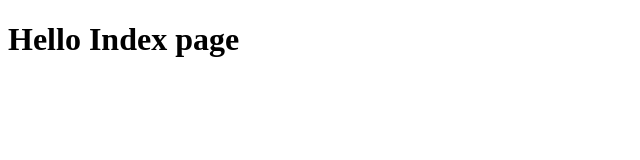
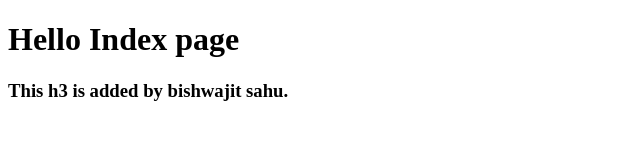
Before and after one commit to BishwajitSahu/GitTest, a plain HTML site: page index.html in a window 1280 px wide. Shown: the whole page, without its empty margins (0-640 px from the left). Drawn offline with Linux system fonts and the light colour scheme.

Commit message:
h3 added under h1

```diff
--- a/index.html
+++ b/index.html
@@ -8,5 +8,6 @@
 </head>
 <body>
     <h1>Hello Index page</h1>
+    <h3>This h3 is added by bishwajit sahu.</h3>
 </body>
 </html>
```
